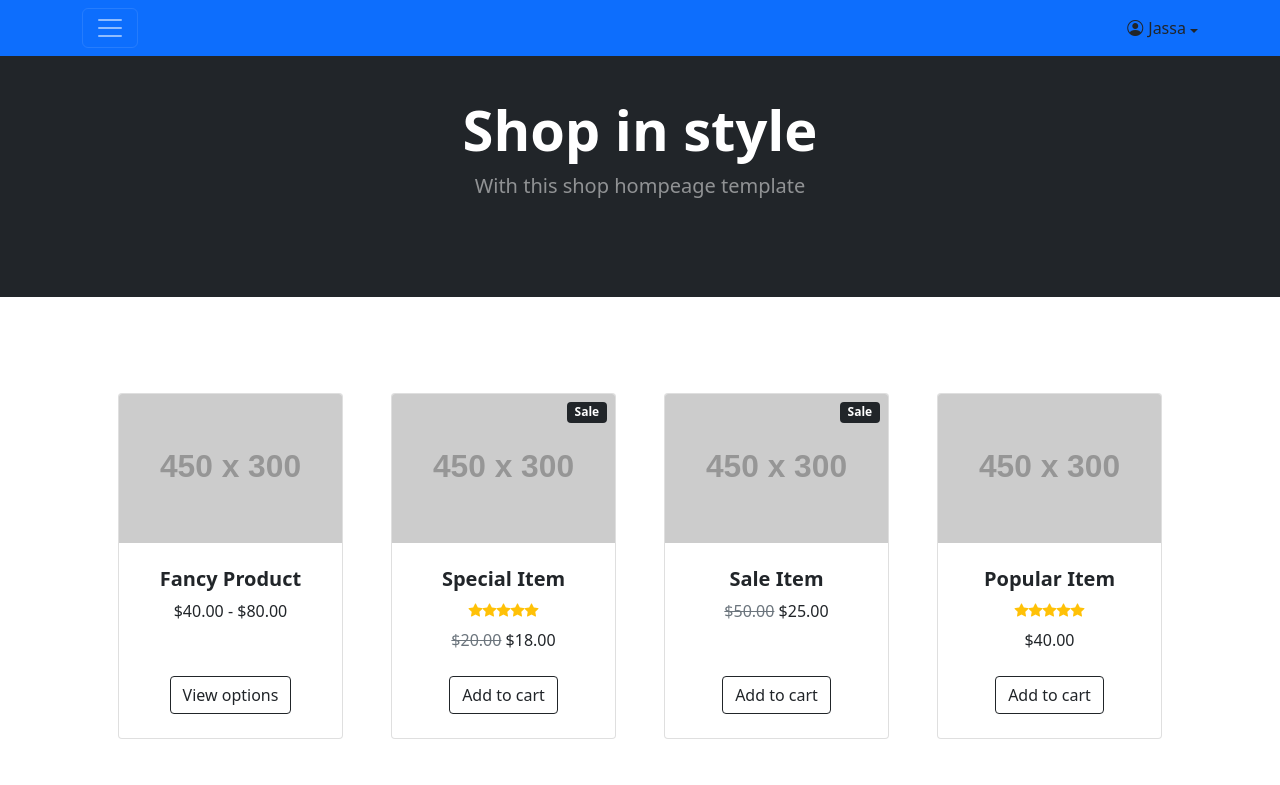
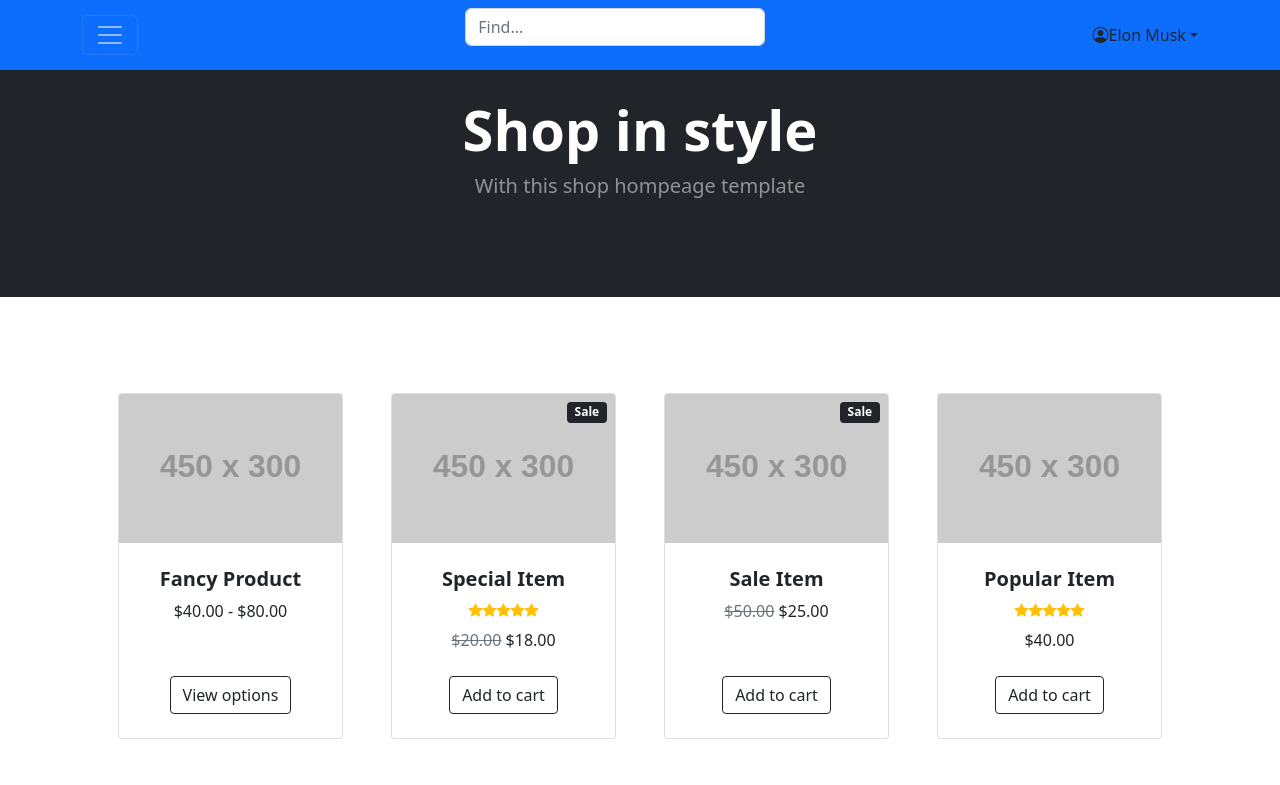
Before and after one commit to nitin048/BluePrint-Angular, an Angular app: page / in a window 1280 px wide. Shown: the top 785 px of the page. Built offline with nearby package versions, Linux system fonts and the light colour scheme.

Commit message:
commit 1 31st may 2022
added search bar
added rxjs lib into project.

```diff
--- a/src/app/Dashboard/menu/menu.component.css
+++ b/src/app/Dashboard/menu/menu.component.css
@@ -30,3 +30,6 @@
 {
     margin-right: 5px;
 }
+.searchbar{
+    padding-top:20px;
+}
--- a/src/app/Dashboard/menu/menu.component.html
+++ b/src/app/Dashboard/menu/menu.component.html
@@ -19,10 +19,26 @@
                     </ul>
               </div>
             </div>
+             <!-- Menus List -->
+
+<!-- Search bar -->
+<fieldset class="searchbar">
+    <div class="mb-3 row">
+      <!-- <label for="typeahead-http" class="col-xs-3 col-sm-auto col-form-label">Search...</label> -->
+      <div class="col">
+          <input id="typeahead-http" type="text" class="form-control" [class.is-invalid]="searchFailed" [(ngModel)]="model" [ngbTypeahead]="search" placeholder="Find..." />
+        <small *ngIf="searching" class="form-text text-muted">searching...</small>
+        <div class="invalid-feedback" *ngIf="searchFailed">Sorry, suggestions could not be loaded.</div>
+      </div>
+    </div>
+  </fieldset>
+<!-- Search bar -->
+
+<!-- User drop down btn -->
             <div class="btn-group">
 
                     <span class="usericon"><i class="bi bi-person-circle"></i></span>
-                    <span class="textnone">Jassa</span>
+                    <span class="textnone">Elon Musk</span>
 
                 <div ngbDropdown ngbDropdownToggle class="dropdown">
                 <ul ngbDropdownMenu class="dropdown-menu dropdown-menu-end">
@@ -34,6 +50,8 @@
                 </ul>
                 </div>
             </div>
+            <!-- User drop down btn -->
+
         </div>
     </nav>
   </div>
--- a/src/app/Dashboard/menu/menu.component.ts
+++ b/src/app/Dashboard/menu/menu.component.ts
@@ -1,16 +1,70 @@
 import { Component, OnInit } from '@angular/core';
+import {HttpClient, HttpParams} from '@angular/common/http';
+import {Observable, of, OperatorFunction} from 'rxjs';
+import {catchError, debounceTime, distinctUntilChanged, map, tap, switchMap} from 'rxjs/operators';
+import { Injectable } from '@angular/core';
 
-declare const myFunction:any;
+const WIKI_URL = 'https://en.wikipedia.org/w/api.php';
+const PARAMS = new HttpParams({
+  fromObject: {
+    action: 'opensearch',
+    format: 'json',
+    origin: '*'
+  }
+});
 
+@Injectable()
+export class WikipediaService {
+  constructor(private http: HttpClient) {}
+
+  search(term: string) {
+    if (term === '') {
+      return of([]);
+    }
+
+    return this.http
+      .get<[any, string[]]>(WIKI_URL, {params: PARAMS.set('search', term)}).pipe(
+        map(response => response[1])
+      );
+  }
+}
 
 @Component({
   selector: 'app-menu',
   templateUrl: './menu.component.html',
-  styleUrls: ['./menu.component.css']
+  styleUrls: ['./menu.component.css'],
+  providers: [WikipediaService],
+  styles: [`.form-control { width: 300px; }`]
 })
+
+
 export class MenuComponent implements OnInit {
+//----------------------------------method for search bar-------------------------------//
+  model: any;
+  searching = false;
+  searchFailed = false;
 
-  // constructor() { }
+  constructor(private _service: WikipediaService) {}
+
+  search: OperatorFunction<string, readonly string[]> = (text$: Observable<string>) =>
+    text$.pipe(
+      debounceTime(300),
+      distinctUntilChanged(),
+      tap(() => this.searching = true),
+      switchMap(term =>
+        this._service.search(term).pipe(
+          tap(() => this.searchFailed = false),
+          catchError(() => {
+            this.searchFailed = true;
+            return of([]);
+          }))
+      ),
+      tap(() => this.searching = false)
+    )
+
+//----------------------------------method for search bar -------------------------------//
+
+  Constructor() { }
   ngOnInit(): void {
   }
 
--- a/src/app/app.module.ts
+++ b/src/app/app.module.ts
@@ -1,5 +1,8 @@
 import { NgModule } from '@angular/core';
 import { BrowserModule } from '@angular/platform-browser';
+import { HttpClientModule } from '@angular/common/http';
+import { FormsModule } from '@angular/forms';
+
 
 import { AppRoutingModule } from './app-routing.module';
 import { AppComponent } from './app.component';
@@ -16,9 +19,10 @@ import { NgbModule } from '@ng-bootstrap/ng-bootstrap';
   imports: [
     BrowserModule,
     AppRoutingModule,
-    NgbModule
+    NgbModule,BrowserModule, FormsModule, HttpClientModule, NgbModule
   ],
+  exports: [MenuComponent],
   providers: [],
-  bootstrap: [AppComponent]
+  bootstrap: [AppComponent,MenuComponent]
 })
 export class AppModule { }
```
